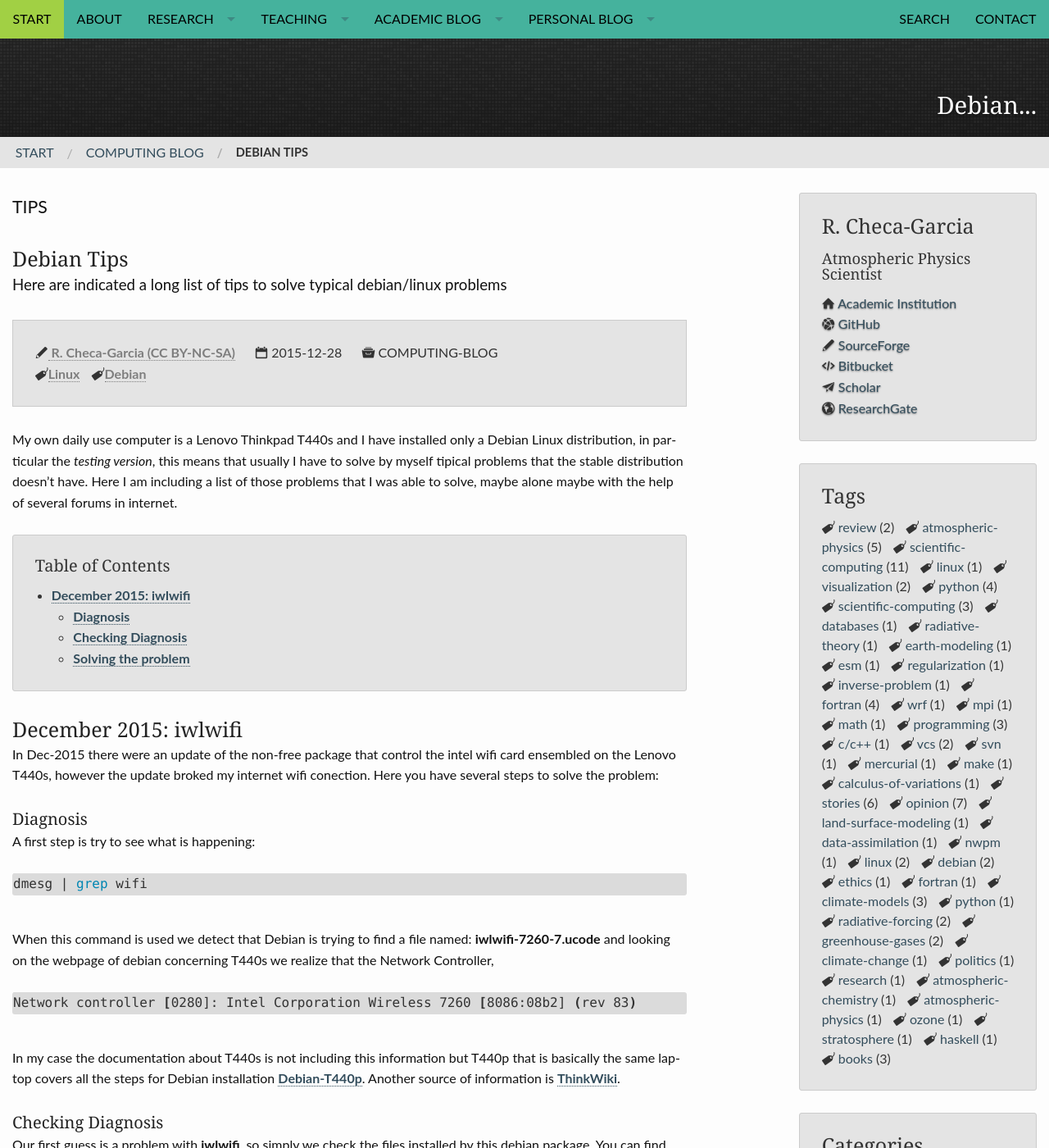
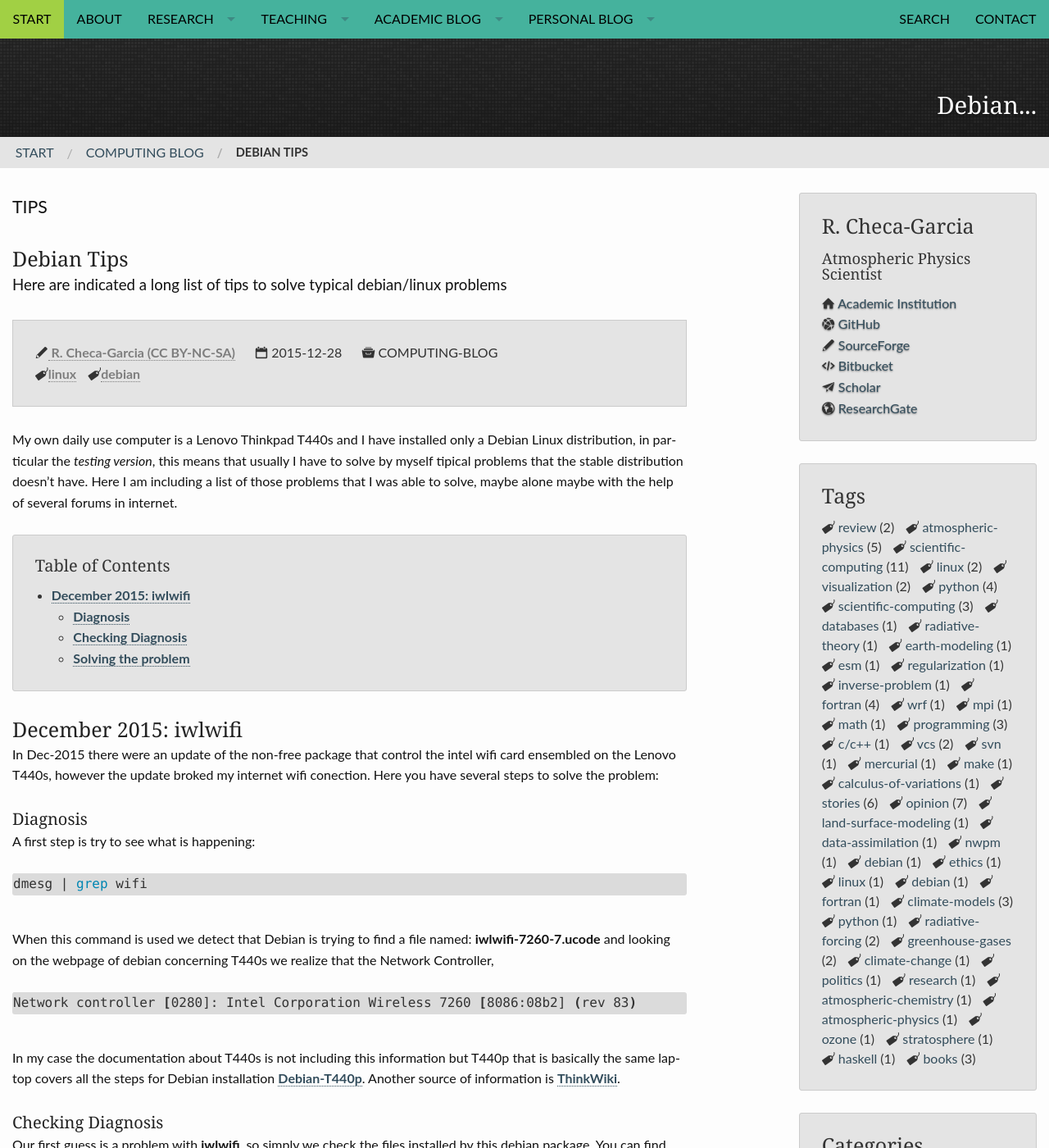
Before and after one commit to RCHG/rchg.github.io, a Jekyll site: the page built from _posts/2015-12-28-Debian-Tips.md, in a window 1280 px wide and 1400 px high. Shown: the whole window at 82% size. Built offline with Jekyll 4.4.1, drawn with Linux system fonts in a browser that asks for light colours; nearby versions of some CDN libraries; comment, search, counter and statistics services are not loaded.

Commit message:
Update 2015-12-28-Debian-Tips.md

```diff
--- a/_posts/2015-12-28-Debian-Tips.md
+++ b/_posts/2015-12-28-Debian-Tips.md
@@ -6,7 +6,7 @@ title: "Debian Tips"
 excerpt: "Debian tricks, repairs, improvements..."
 teaser: "Here are indicated a long list of tips to solve typical debian/linux problems"
 breadcrumb: true
-tags: [Linux, Debian]
+tags: [linux, debian]
 categories:
     - computing-blog
 header:
```
